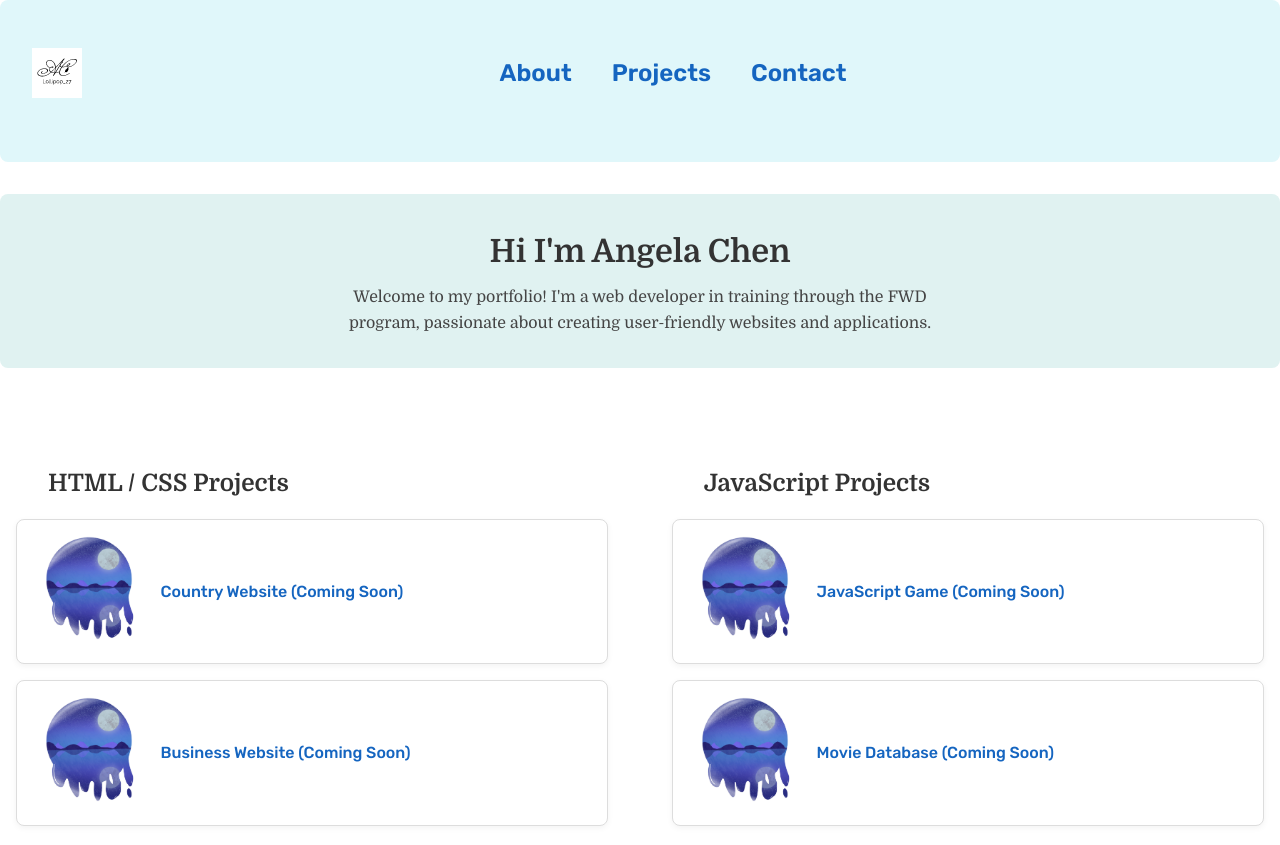
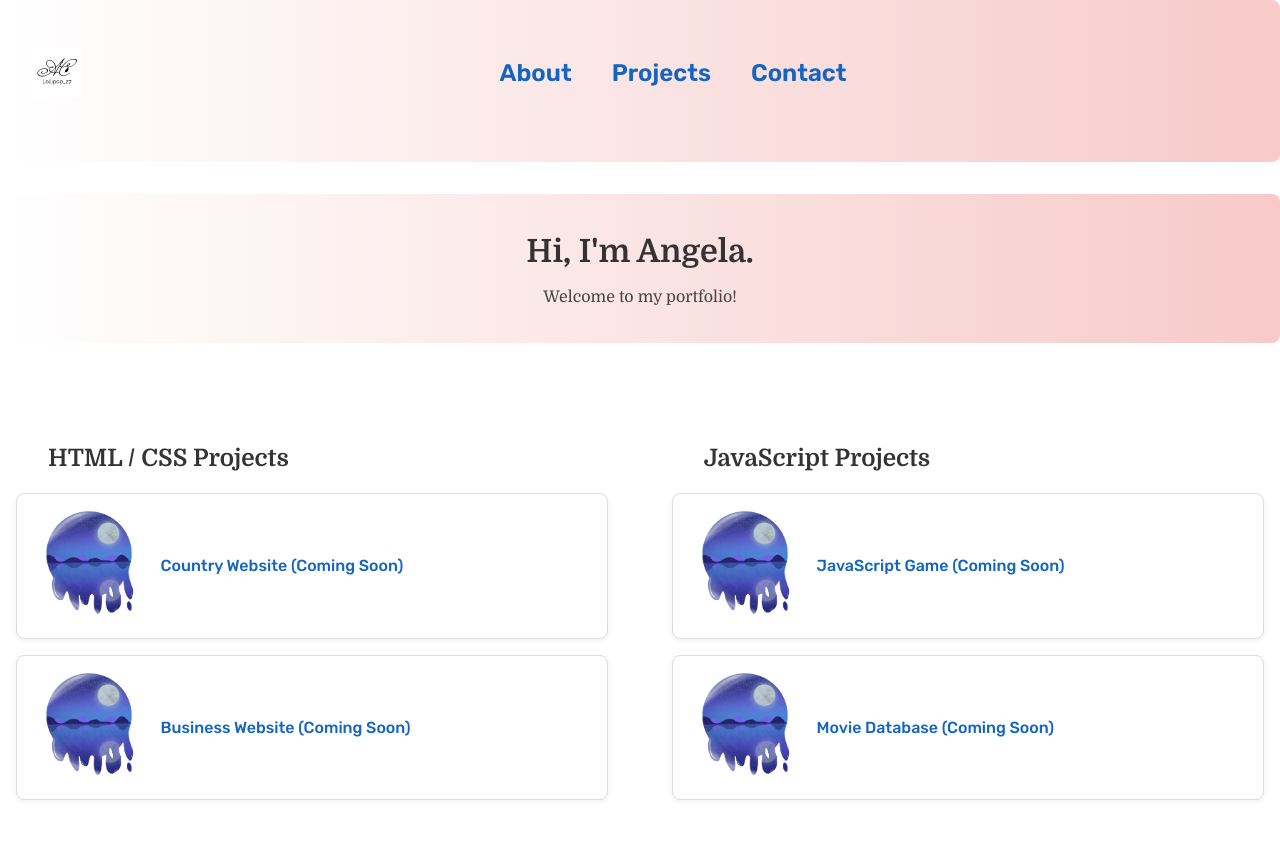
Before and after one commit to Lollipop-27/landing-page, a plain HTML site: page index.html in a window 1280 px wide. Shown: the top 845 px of the page. Drawn offline with Linux system fonts and the light colour scheme.

Commit message:
Changed banner colour and the about text

```diff
--- a/index.html
+++ b/index.html
@@ -35,10 +35,8 @@
 
     <main>
         <header class="about" id="about">
-            <h1>Hi I'm Angela Chen</h1>
-            <p>Welcome to my portfolio! I'm a web developer in training through the FWD program, passionate about
-                creating
-                user-friendly websites and applications.</p>
+            <h1>Hi, I'm Angela.</h1>
+            <p>Welcome to my portfolio!</p>
         </header>
 
         <main id="projects">
--- a/styles/style.css
+++ b/styles/style.css
@@ -46,7 +46,7 @@ ul {
 /* Links */
 a {
     text-decoration: none;
-    color: #1565c0;
+    color: #0A15B8;
     transition: color 0.2s ease;
 }
 
@@ -125,7 +125,10 @@ nav {
 header {
     text-align: center;
     padding: 2rem 1rem;
-    background-color: #e0f7fa;
+    /* background-color: #e0f7fa; */
+    background: linear-gradient(to left, #f7cac9, #ffffff);
+    /* blue gradient */
+    /* color: white; */
     border-radius: 8px;
     margin-bottom: 2rem;
 }
```
Lines whose indentation alone changed are shown as unchanged.
